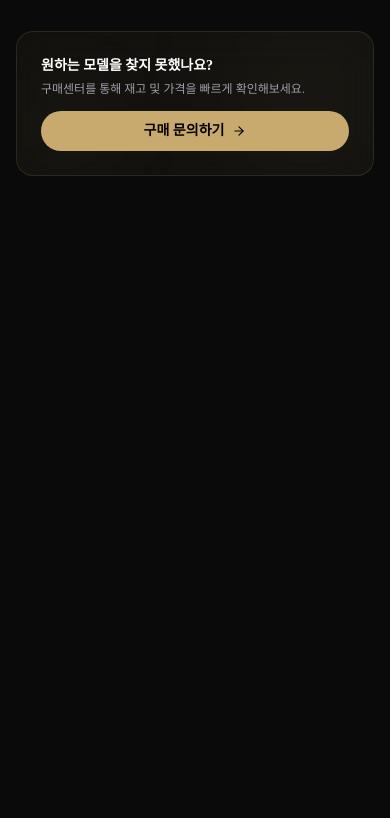
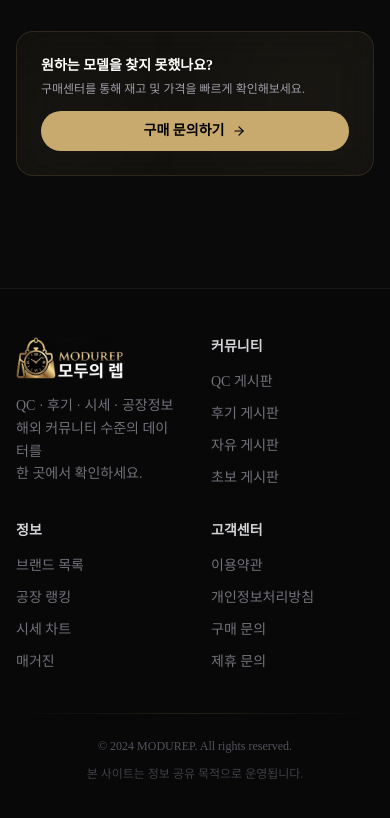
Before and after one commit to MODU-REP/MODU-REP-TEST, a Next.js app: page / in a window 390 px wide. Shown: the part 6403-7221 px from the top of the page. Before the commit the page ends 6691 px from the top, so only its background shows below. Built offline with nearby package versions, Linux system fonts and the light colour scheme.

Commit message:
style: adjust mobile header/footer logo sizes and make footer visible on mobile

```diff
--- a/src/components/layout/Footer.tsx
+++ b/src/components/layout/Footer.tsx
@@ -3,9 +3,9 @@ import Image from "next/image";
 
 export function Footer() {
   return (
-    <footer className="hidden lg:block border-t border-white/[0.06] bg-[#080808]">
-      <div className="max-w-[1400px] mx-auto px-6 py-12">
-        <div className="grid grid-cols-4 gap-8">
+    <footer className="border-t border-white/[0.06] bg-[#080808] pb-24 lg:pb-0">
+      <div className="max-w-[1400px] mx-auto px-4 sm:px-6 py-12">
+        <div className="grid grid-cols-2 md:grid-cols-4 gap-8">
           <div>
             <div className="mb-4">
               <Image
@@ -13,7 +13,7 @@ export function Footer() {
                 alt="MODUREP 모두의 렙"
                 width={260}
                 height={102}
-                className="h-13 w-auto object-contain"
+                className="h-[42px] sm:h-[52px] w-auto object-contain"
               />
             </div>
             <p className="text-sm text-zinc-500 leading-relaxed">
--- a/src/components/layout/Header.tsx
+++ b/src/components/layout/Header.tsx
@@ -41,7 +41,7 @@ export function Header() {
                 alt="MODUREP 모두의 렙"
                 width={240}
                 height={94}
-                className="h-[22px] sm:h-[25px] lg:h-[32px] w-auto object-contain"
+                className="h-[26px] sm:h-[28px] lg:h-[32px] w-auto object-contain"
                 priority
               />
             </Link>
```
